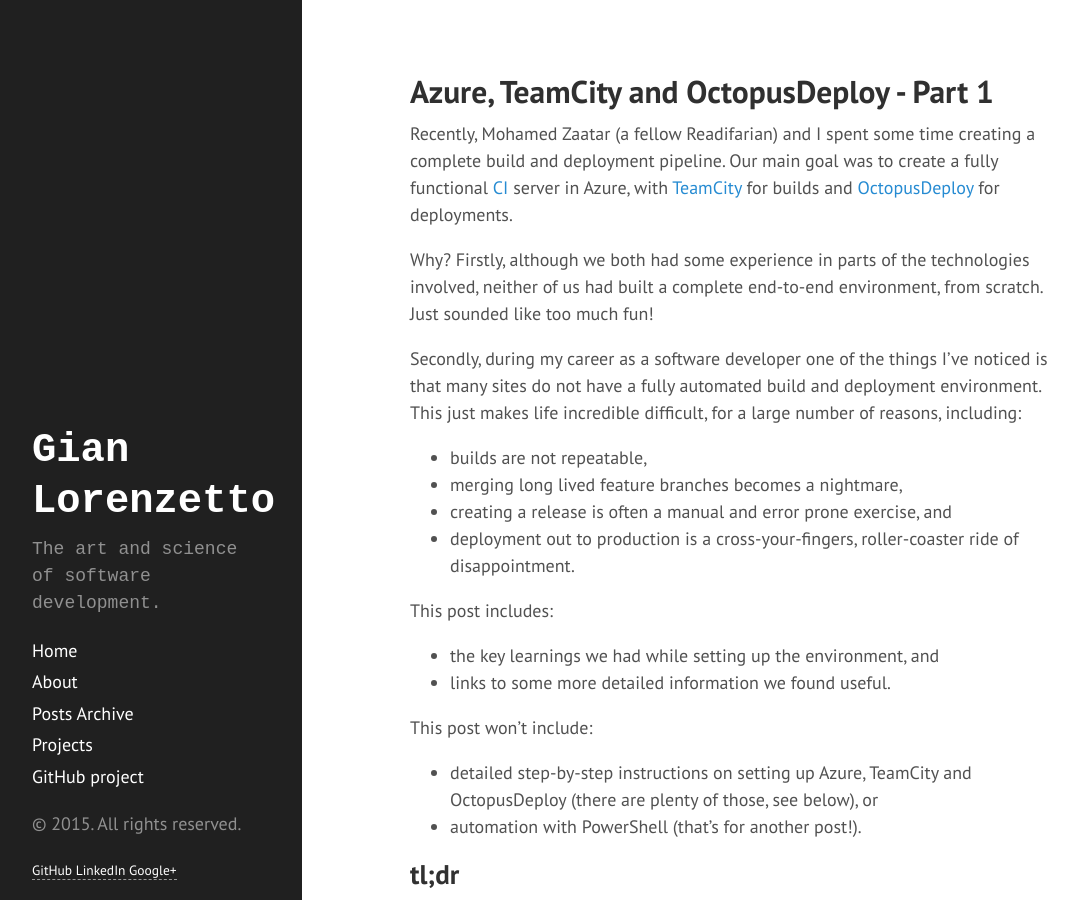
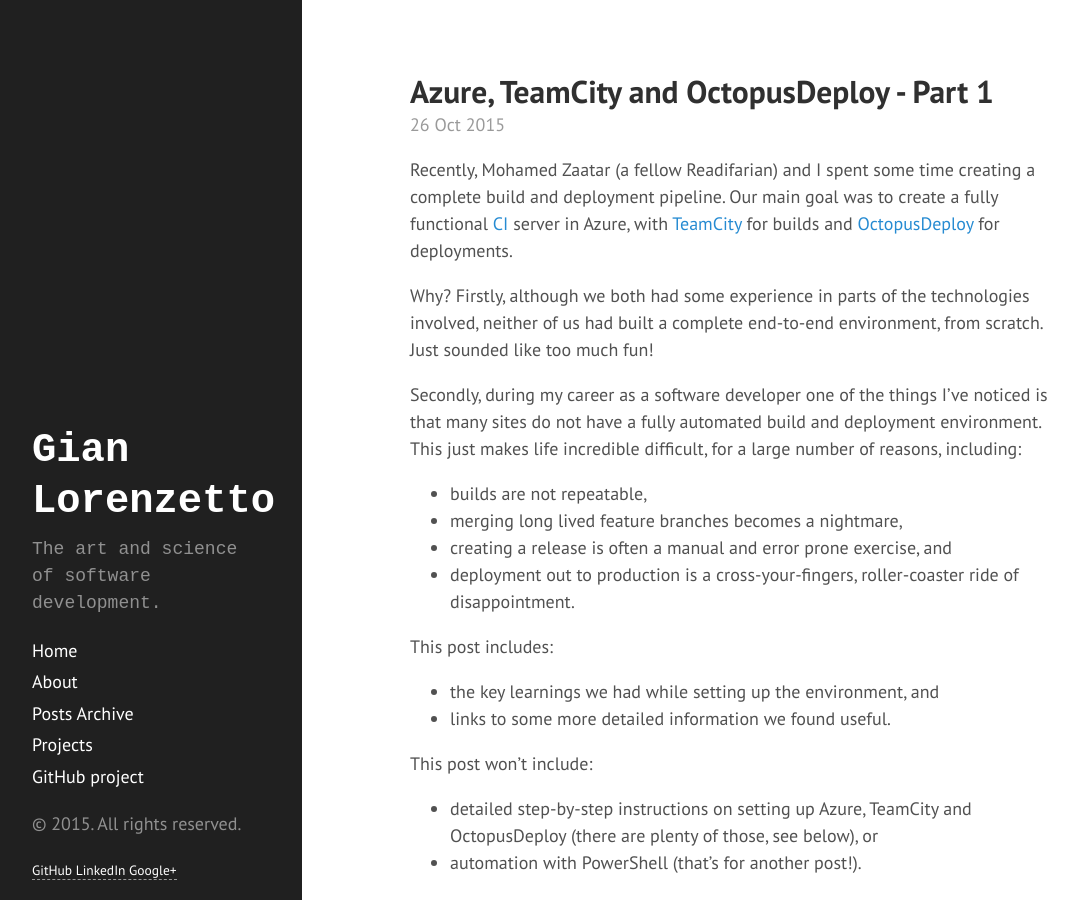
Before and after one commit to GianLorenzetto/GianLorenzetto.github.io-www, a Jekyll site: the page built from preview/azure-teamcity-and-octopusdeploy.md, in a window 1280 px wide and 900 px high. Shown: the whole window, without its empty margins (4-1082 px from the left). Built offline with Jekyll 4.4.1, drawn with Linux system fonts in a browser that asks for light colours; Markdown is read by kramdown in place of the engine named in the settings.

Commit message:
Added date: property to front matter.

```diff
--- a/preview/azure-teamcity-and-octopusdeploy.md
+++ b/preview/azure-teamcity-and-octopusdeploy.md
@@ -3,7 +3,7 @@
 title: Azure, TeamCity and OctopusDeploy - Part 1
 categories: []
 tags: []
-
+date: 2015-10-26 11:29:45
 ---
 
 Recently, Mohamed Zaatar (a fellow Readifarian) and I spent some time creating a complete build and deployment pipeline. Our main goal was to create a fully functional [CI](https://www.thoughtworks.com/continuous-integration) server in Azure, with [TeamCity](https://www.jetbrains.com/teamcity/) for builds and [OctopusDeploy](https://octopus.com/) for deployments.
```
